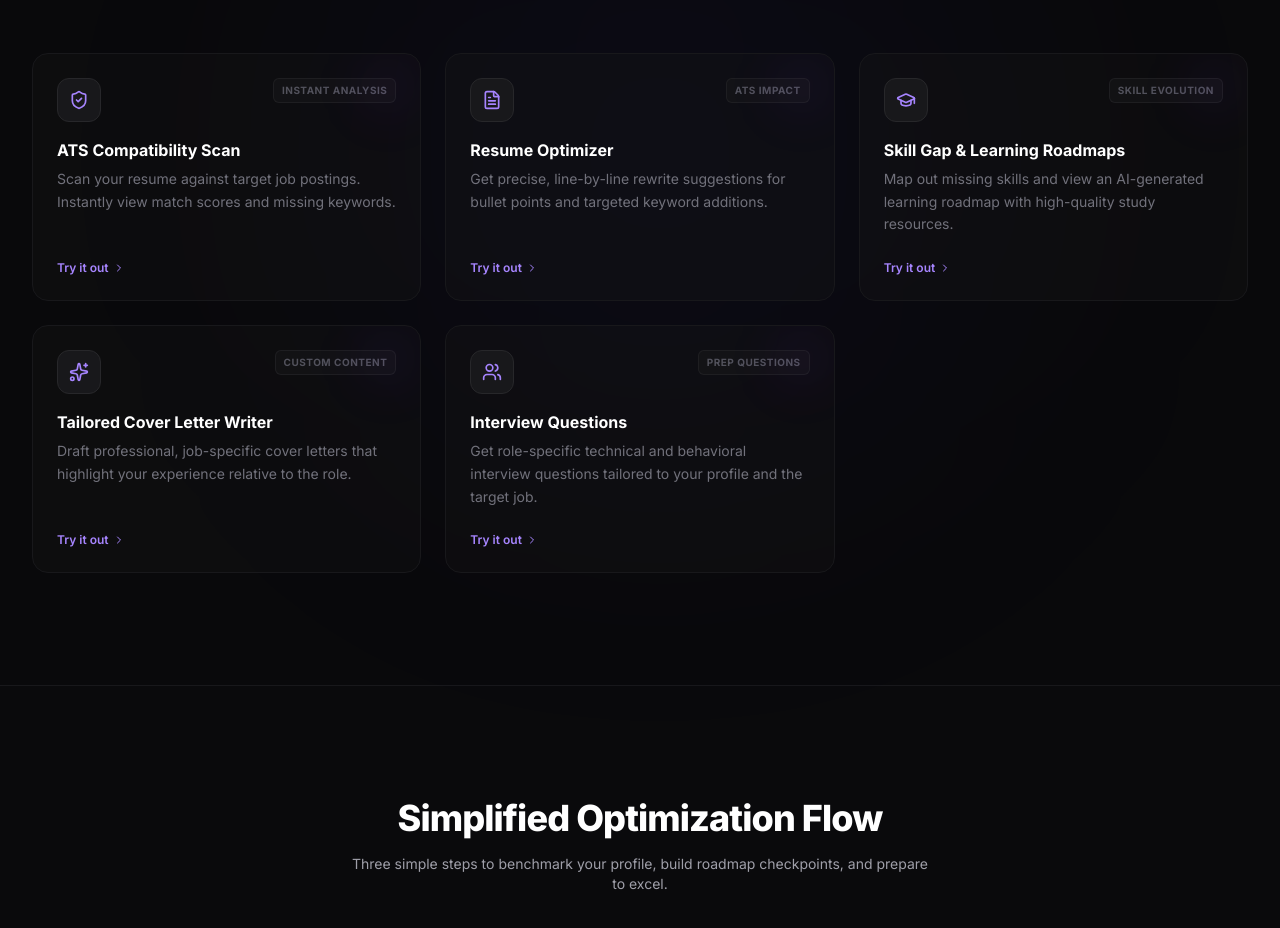
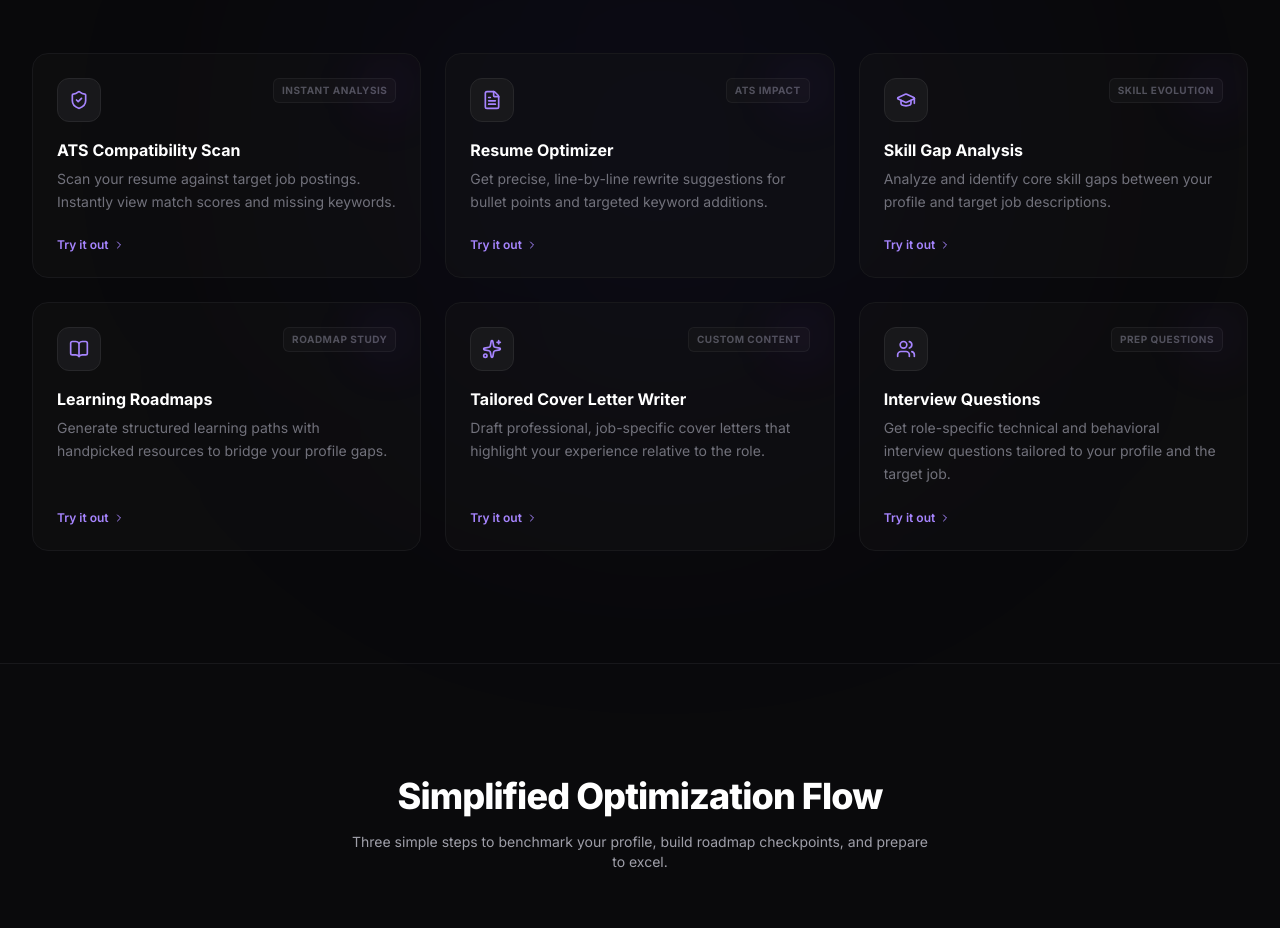
Before and after one commit to arghyadutta080/Career-Copilot-AI-Frontend, a Next.js app: page /login in a window 1280 px wide. Shown: the part 1160-2088 px from the top of the page. Built offline with nearby package versions, Linux system fonts and the light colour scheme; no server answers.

Commit message:
feat: add landing page with Google authentication integration

```diff
--- a/src/app/(auth)/login/page.tsx
+++ b/src/app/(auth)/login/page.tsx
@@ -14,7 +14,8 @@ import {
   ArrowRight,
   CheckCircle2,
   X,
-  Plus
+  Plus,
+  BookOpen
 } from "lucide-react";
 import { useAuthStore } from "@/stores/authStore";
 import type { AuthResponse } from "@/types";
@@ -37,11 +38,18 @@ const features = [
     badge: "ATS Impact"
   },
   {
-    id: "roadmaps",
-    title: "Skill Gap & Learning Roadmaps",
-    description: "Map out missing skills and view an AI-generated learning roadmap with high-quality study resources.",
+    id: "skill-gap",
+    title: "Skill Gap Analysis",
+    description: "Analyze and identify core skill gaps between your profile and target job descriptions.",
     icon: GraduationCap,
     badge: "Skill Evolution"
+  },
+  {
+    id: "roadmaps",
+    title: "Learning Roadmaps",
+    description: "Generate structured learning paths with handpicked resources to bridge your profile gaps.",
+    icon: BookOpen,
+    badge: "Roadmap Study"
   },
   {
     id: "cover-letter",
```
